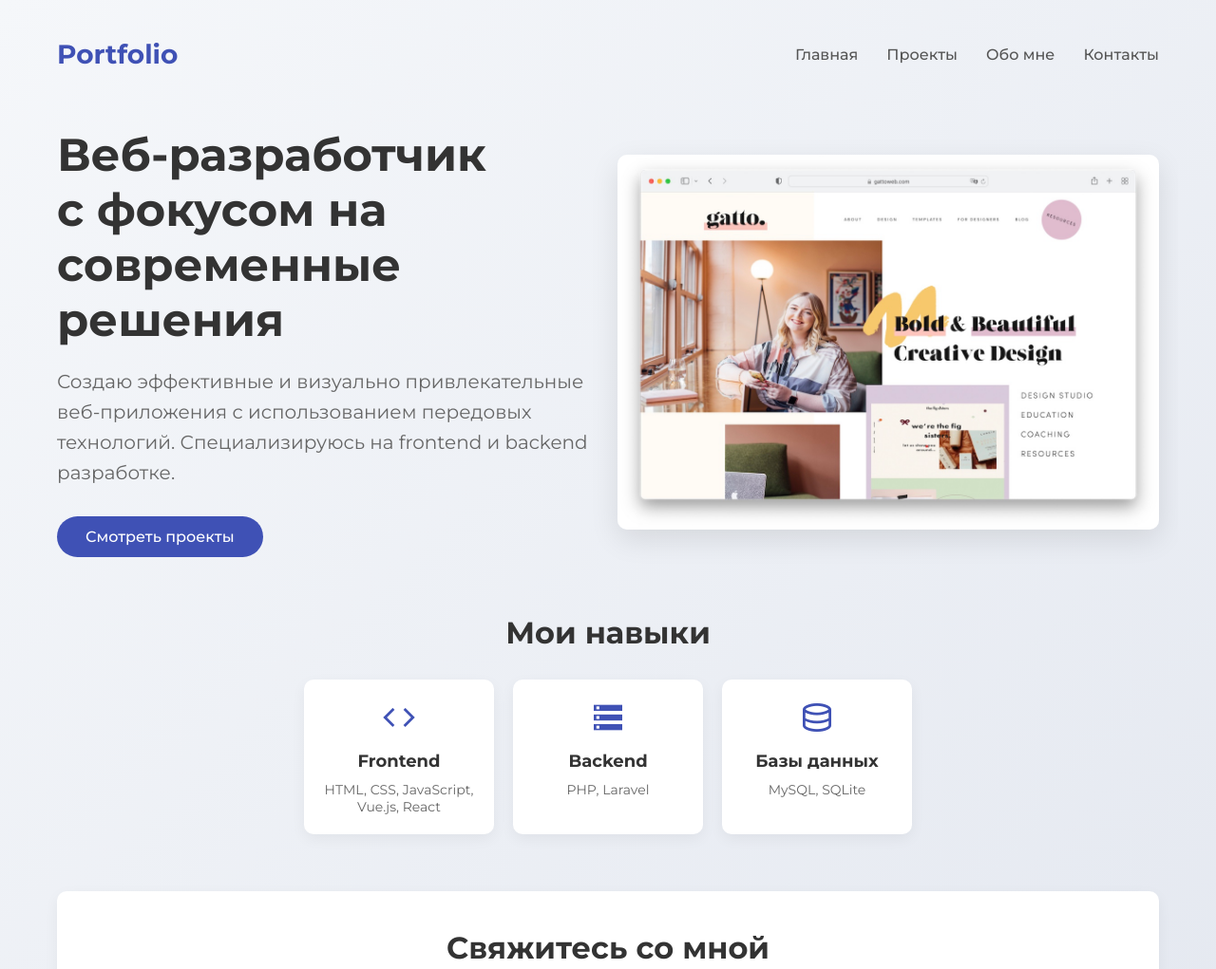
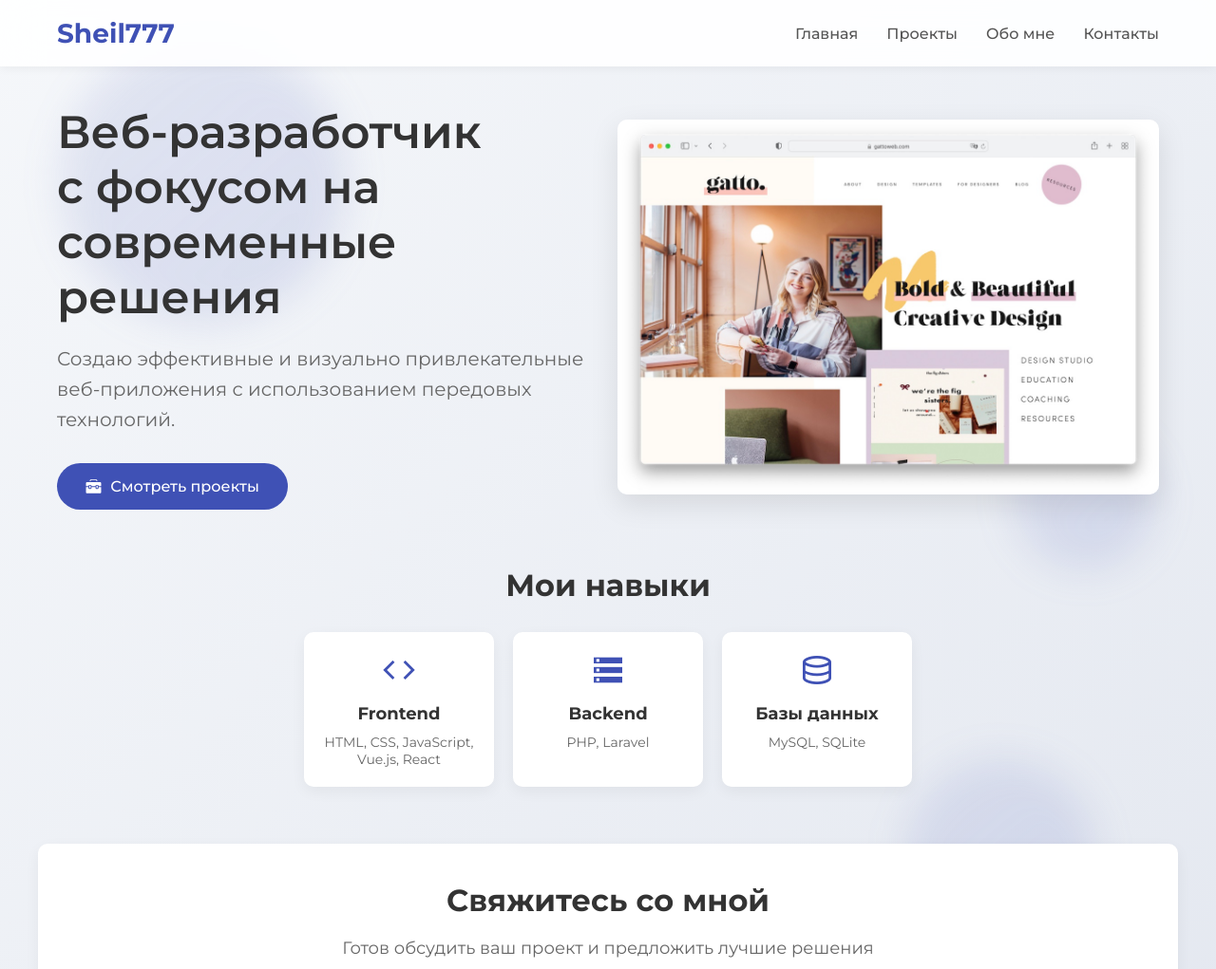
Before and after one commit to Sheil777/portfolio, a plain HTML site: page index.html in a window 1280 px wide. Shown: the top 1021 px of the page at 95% size. Drawn offline with nearby package versions, Linux system fonts and the light colour scheme.

Commit message:
В работе

```diff
--- /dev/null
+++ b/assets/css/_floating.scss
@@ -0,0 +1,50 @@
+.floating-shape {
+    position: absolute;
+    border-radius: 50%;
+    background: linear-gradient(135deg, rgba(63, 81, 181, 0.1), rgba(121, 134, 203, 0.2));
+    filter: blur(20px);
+    z-index: -1;
+}
+
+.shape-1 {
+    width: 300px;
+    height: 300px;
+    top: 5%;
+    left: 5%;
+}
+
+.shape-2 {
+    width: 200px;
+    height: 200px;
+    bottom: 10%;
+    right: 10%;
+}
+
+.shape-3 {
+    width: 150px;
+    height: 150px;
+    top: 40%;
+    right: 5%;
+}
+
+/* Animations */
+@keyframes float {
+    0%, 100% {
+        transform: translateY(0) rotate(0deg);
+    }
+    50% {
+        transform: translateY(-20px) rotate(5deg);
+    }
+}
+
+.floating-shape {
+    animation: float 8s ease-in-out infinite;
+}
+
+.shape-2 {
+    animation-delay: 2s;
+}
+
+.shape-3 {
+    animation-delay: 4s;
+}
--- a/assets/css/_reset.scss
+++ b/assets/css/_reset.scss
@@ -0,0 +1,12 @@
+* {
+    margin: 0;
+    padding: 0;
+    box-sizing: border-box;
+}
+
+._container {
+    max-width: 1200px;
+    margin: 0 auto;
+    padding: 0 20px;
+
+}
--- a/assets/css/style.scss
+++ b/assets/css/style.scss
@@ -1,10 +1,7 @@
+@import 'reset';
 @import 'burger';
+@import 'floating';
 
-* {
-    margin: 0;
-    padding: 0;
-    box-sizing: border-box;
-}
 body {
     font-family: 'Montserrat', sans-serif;
     background: linear-gradient(135deg, #f5f7fa 0%, #e4e8f0 100%);
@@ -17,20 +14,25 @@ body {
 }
 .wrapper {
     position: relative;
-    max-width: 1200px;
-    margin: 0 auto;
-    padding: 20px;
     overflow: hidden;
 }
-header {
+.header {
+    background-color: rgba(255, 255, 255, 0.9);
+    backdrop-filter: saturate(180%) blur(20px);
+    transition: all 0.3s ease;
+    padding: 0 24px;
+    box-shadow: 0 2px 10px rgba(0,0,0,0.05);
+
+    &__container {
+        height: 70px;
         display: flex;
         justify-content: space-between;
         align-items: center;
-    padding: 20px 0;
         margin-bottom: 40px;
 
         @media (max-width: 600px) {
             padding-top: 0;
+        }
     }
 }
 .logo {
@@ -86,27 +88,39 @@ nav ul li a:hover {
     color: #3f51b5;
 }
 .hero {
+
+    &__container {
         display: flex;
         align-items: center;
         justify-content: space-between;
         margin-bottom: 60px;
         gap: 20px;
 
-    // @media (max-width: 980px) {
-
-    // }
+        @media (max-width: 980px) {
+            flex-direction: column;
+            gap: 50px;
+        }
+    }
 
     &__content {
         flex: 1;
         max-width: 600px;
 
+        @media (max-width: 980px) {
+            text-align: center;
+            max-width: 100%;
+        }
+
         h1 {
             font-size: 48px;
             margin-bottom: 20px;
             color: #333;
+            font-weight: 600;
         }
 
         p {
+            max-width: 720px;
+            margin: 0 auto;
             font-size: 20px;
             line-height: 1.6;
             margin-bottom: 30px;
@@ -123,24 +137,37 @@ nav ul li a:hover {
             max-width: 100%;
             border-radius: 10px;
             box-shadow: 0 10px 30px rgba(0,0,0,0.1);
+
+            @media (max-width: 980px) {
+                max-width: 80%;
+            }
         }
     }
 }
 
 .btn {
     display: inline-block;
-    padding: 12px 30px;
+    padding: 15px 30px;
     background-color: #3f51b5;
     color: white;
     text-decoration: none;
     border-radius: 30px;
     font-weight: 500;
-    transition: background-color 0.3s;
+    transition: background-color, transform 0.5s;
+
+    img {
+        height: 17px;
+        vertical-align: middle;
+        margin-right: 5px;
+        margin-top: -3px;
     }
-.btn:hover {
+
+    &:hover {
         background-color: #303f9f;
+        transform: translateY(-3px);
     }
-.skills {
+}
+.skills__container {
     margin-bottom: 60px;
 }
 .skills h2 {
@@ -187,7 +214,7 @@ nav ul li a:hover {
     font-size: 14px;
     color: #666;
 }
-.contact {
+.contact__container {
     text-align: center;
     padding: 40px 0;
     background-color: white;
--- a/index.html
+++ b/index.html
@@ -11,8 +11,13 @@
 </head>
 <body>
     <div class="wrapper">
-        <header>
-            <div class="logo">Portfolio</div>
+        <div class="floating-shape shape-1"></div>
+        <div class="floating-shape shape-2"></div>
+        <div class="floating-shape shape-3"></div>
+
+        <header class="header">
+            <div class="header__container _container">
+                <div class="logo">Sheil777</div>
                 <nav>
                     <ul>
                         <li><a href="/index.html">Главная</a></li>
@@ -24,20 +29,24 @@
                 <div class="burger">
                     <span></span>
                 </div>
+            </div>
         </header>
 
         <section class="hero">
+            <div class="hero__container _container">
                 <div class="hero__content">
                     <h1>Веб-разработчик с&nbsp;фокусом на современные решения</h1>
-                <p>Создаю эффективные и визуально привлекательные веб-приложения с использованием передовых технологий. Специализируюсь на frontend и backend разработке.</p>
-                <a href="./projects.html" class="btn">Смотреть проекты</a>
+                    <p>Создаю эффективные и визуально привлекательные веб-приложения с использованием передовых технологий.</p>
+                    <a href="./projects.html" class="btn"><img src="./assets/img/icons/case.svg"> Смотреть проекты</a>
                 </div>
                 <div class="hero__image">
                     <img src="./assets/img/hero.jpg" alt="Портфолио веб-разработчика">
                 </div>
+            </div>
         </section>
 
         <section class="skills">
+            <div class="skills__container _container">
                 <h2>Мои навыки</h2>
                 <div class="skills-container">
                     <div class="skill-card">
@@ -61,9 +70,11 @@
                         <p>AWS, Firebase, Docker</p>
                     </div> -->
                 </div>
+            </div>
         </section>
 
         <section class="contact">
+            <div class="contact__container _container">
                 <h2>Свяжитесь со мной</h2>
                 <p>Готов обсудить ваш проект и предложить лучшие решения</p>
                 <div class="social-links">
@@ -80,6 +91,7 @@
                     <!-- <a href="#"><i class="material-icons">language</i></a> -->
                     <!-- <a href="#"><i class="material-icons">person</i></a> -->
                 </div>
+            </div>
         </section>
     </div>
     <script src="./assets/js/script.js"></script>
```
Also changed, not shown: assets/css/style.css, assets/img/icons/case.svg (added), 1 other file. Lines whose indentation alone changed are shown as unchanged.
